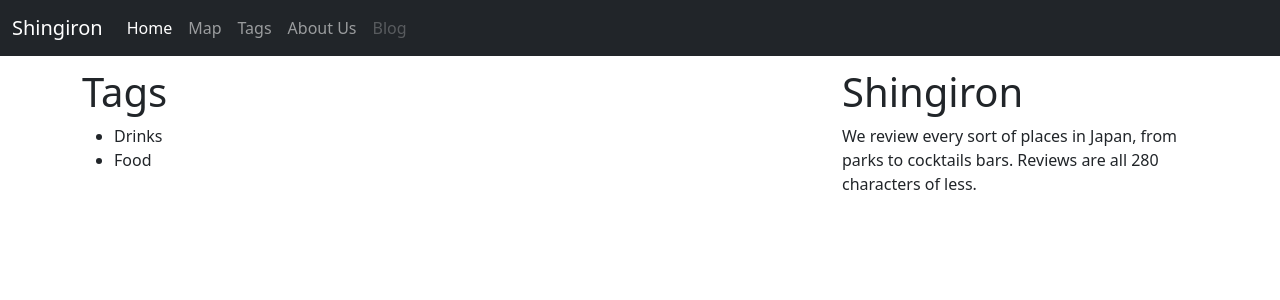
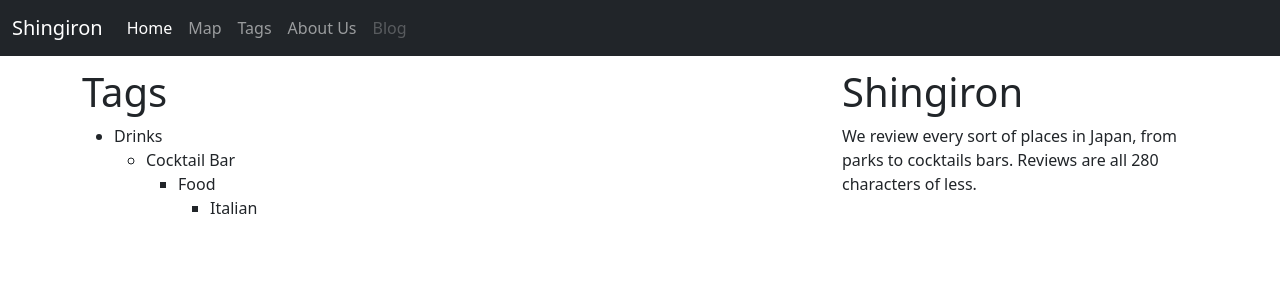
Before and after one commit to alessandrosp/shingiron, a Jekyll site: the page built from docs/pages/tags.md, in a window 1280 px wide. Shown: the top 300 px of the page. Built offline with Jekyll 4.4.1, drawn with Linux system fonts in a browser that asks for light colours; nearby versions of some CDN libraries; our own code applies the rules of GitHub Pages for plain Markdown files.

Commit message:
Update tags.md

```diff
--- a/docs/pages/tags.md
+++ b/docs/pages/tags.md
@@ -7,5 +7,11 @@ permalink: /tags/
   {% assign parents = site.tags | where: "parent", "None" %}
   {% for parent in parents %}
     <li>{{ parent.name }}</li>
+    <ul>
+      {% assign children = site.tags | where: "parent", parent.name %}
+      {% for child in children | where: "parent", parent.name %}
+        <li>{{ child.name }}</li>
+      {% endfor %}
+    <ul>
   {% endfor %}
 </ul>
```
